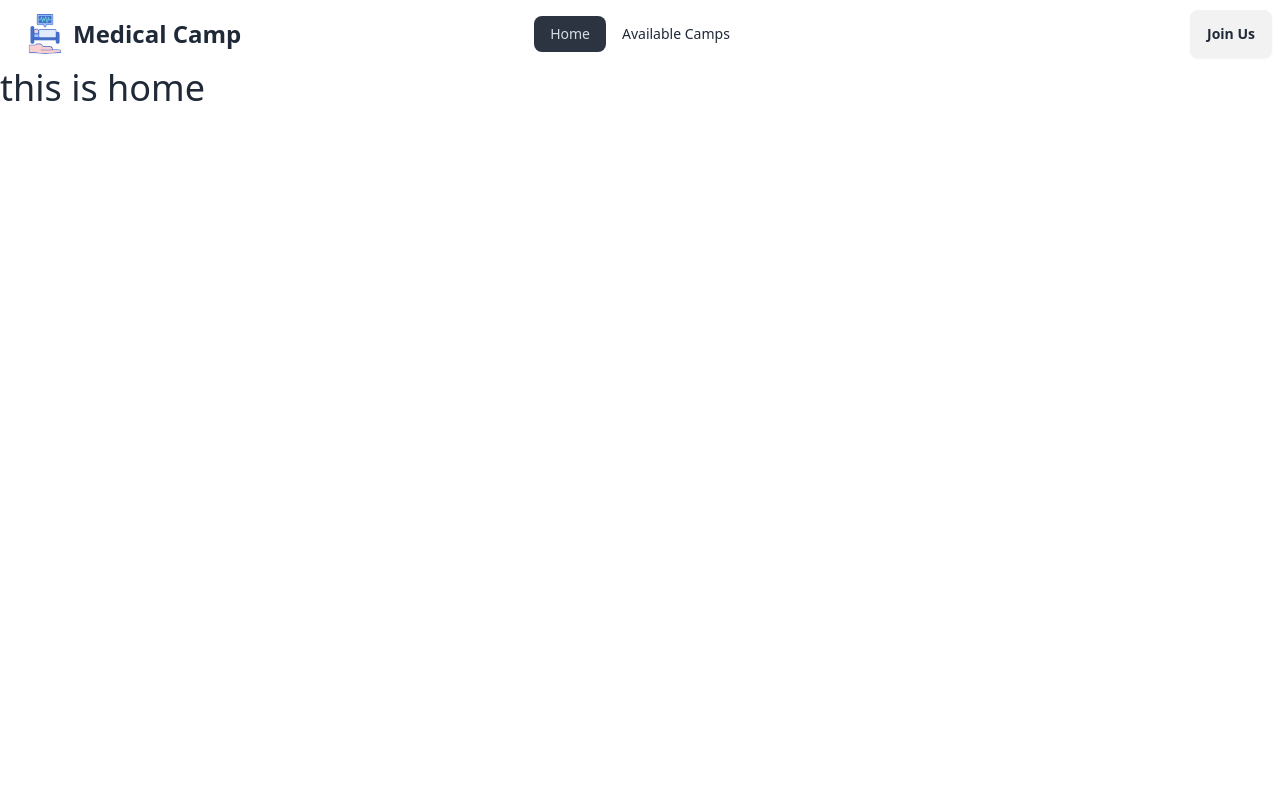
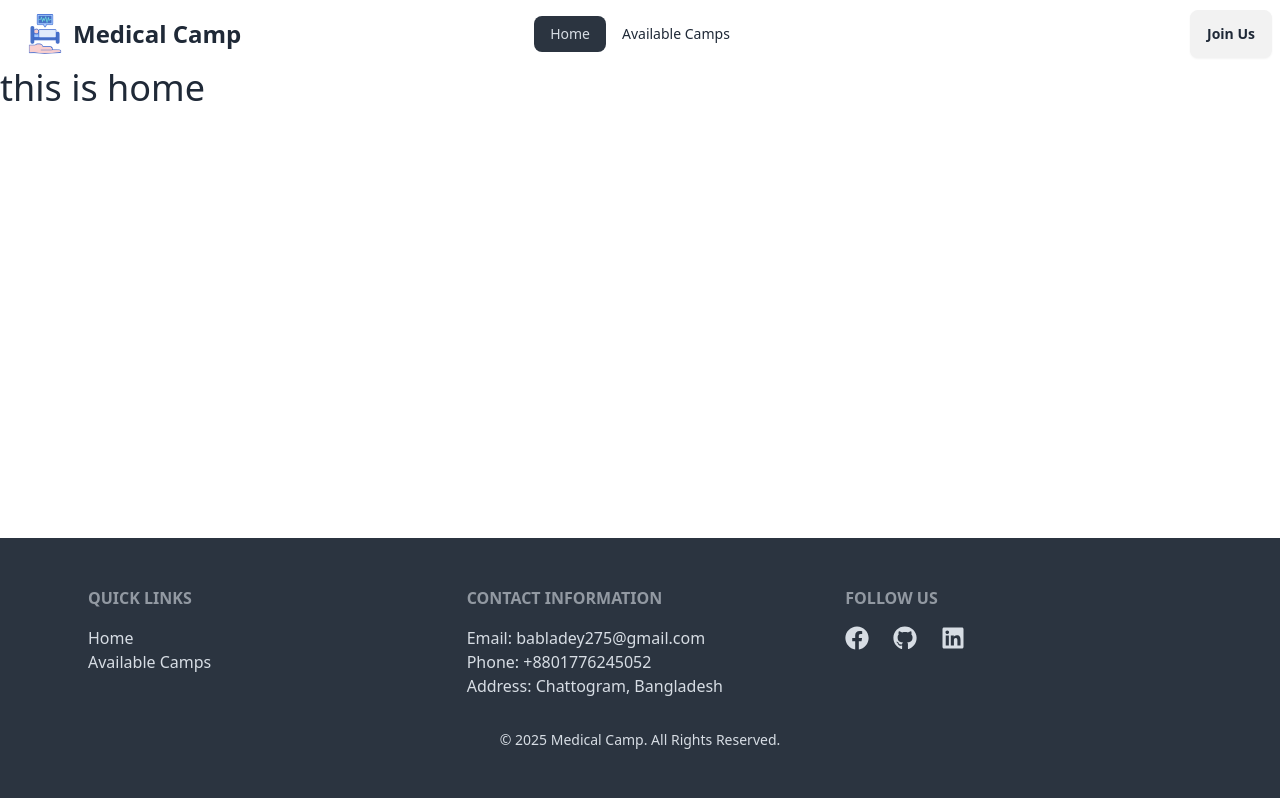
Before and after one commit to babladey275/medical-camp-management-client, a React (Vite) app: page / in a window 1280 px wide. Built offline with nearby package versions, Linux system fonts and the light colour scheme.

Commit message:
added footer

```diff
--- a/src/Layouts/MainLayout.jsx
+++ b/src/Layouts/MainLayout.jsx
@@ -1,5 +1,6 @@
 import { Outlet } from "react-router-dom";
 import Navbar from "../pages/Shared/Navbar/Navbar";
+import Footer from "../pages/Shared/Footer/Footer";
 
 const MainLayout = () => {
   return (
@@ -7,9 +8,12 @@ const MainLayout = () => {
       <header>
         <Navbar />
       </header>
-      <main className="min-h-[calc(100vh-310px)]">
+      <main className="min-h-[calc(100vh-330px)]">
         <Outlet></Outlet>
       </main>
+      <footer>
+        <Footer />
+      </footer>
     </div>
   );
 };
--- /dev/null
+++ b/src/pages/Shared/Footer/Footer.jsx
@@ -0,0 +1,84 @@
+import { FaFacebook, FaLinkedin, FaGithub } from "react-icons/fa";
+
+const Footer = () => {
+  return (
+    <footer className="bg-neutral text-neutral-content py-12">
+      <div className="max-w-6xl mx-auto px-4 sm:px-6">
+        <div className="grid grid-cols-1 md:grid-cols-3 gap-8">
+          {/* Quick Links Section */}
+          <div>
+            <h3 className="footer-title mb-4">Quick Links</h3>
+            <ul>
+              <li>
+                <a href="/" className="link link-hover">
+                  Home
+                </a>
+              </li>
+              <li>
+                <a href="/available-camps" className="link link-hover">
+                  Available Camps
+                </a>
+              </li>
+            </ul>
+          </div>
+
+          {/* Contact Information Section */}
+          <div>
+            <h3 className="footer-title mb-4">Contact Information</h3>
+            <ul>
+              <li>
+                Email:{" "}
+                <a
+                  href="mailto:babladey275@gmail.com"
+                  className="link link-hover"
+                >
+                  babladey275@gmail.com
+                </a>
+              </li>
+              <li>Phone: +8801776245052</li>
+              <li>Address: Chattogram, Bangladesh</li>
+            </ul>
+          </div>
+
+          {/* Social Media Section */}
+          <div>
+            <h3 className="footer-title mb-4">Follow Us</h3>
+            <div className="flex space-x-6">
+              <a
+                href="https://www.facebook.com/babla.dey.50/"
+                target="_blank"
+                rel="noopener noreferrer"
+              >
+                <FaFacebook size={24} />
+              </a>
+              <a
+                href="https://github.com/babladey275"
+                target="_blank"
+                rel="noopener noreferrer"
+              >
+                <FaGithub size={24} />
+              </a>
+
+              <a
+                href="https://www.linkedin.com/in/babla-dey/"
+                target="_blank"
+                rel="noopener noreferrer"
+              >
+                <FaLinkedin size={24} />
+              </a>
+            </div>
+          </div>
+        </div>
+
+        {/* Footer Bottom */}
+        <div className="text-center mt-8">
+          <p className="text-sm">
+            &copy; 2025 Medical Camp. All Rights Reserved.
+          </p>
+        </div>
+      </div>
+    </footer>
+  );
+};
+
+export default Footer;
```
